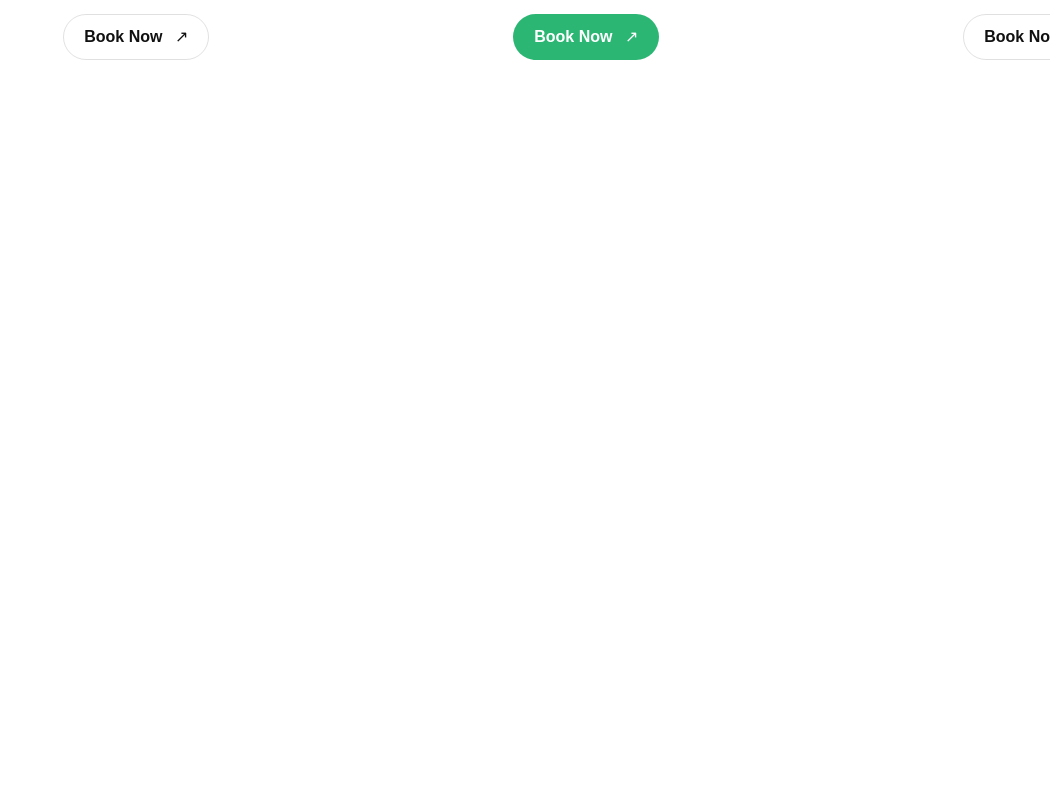
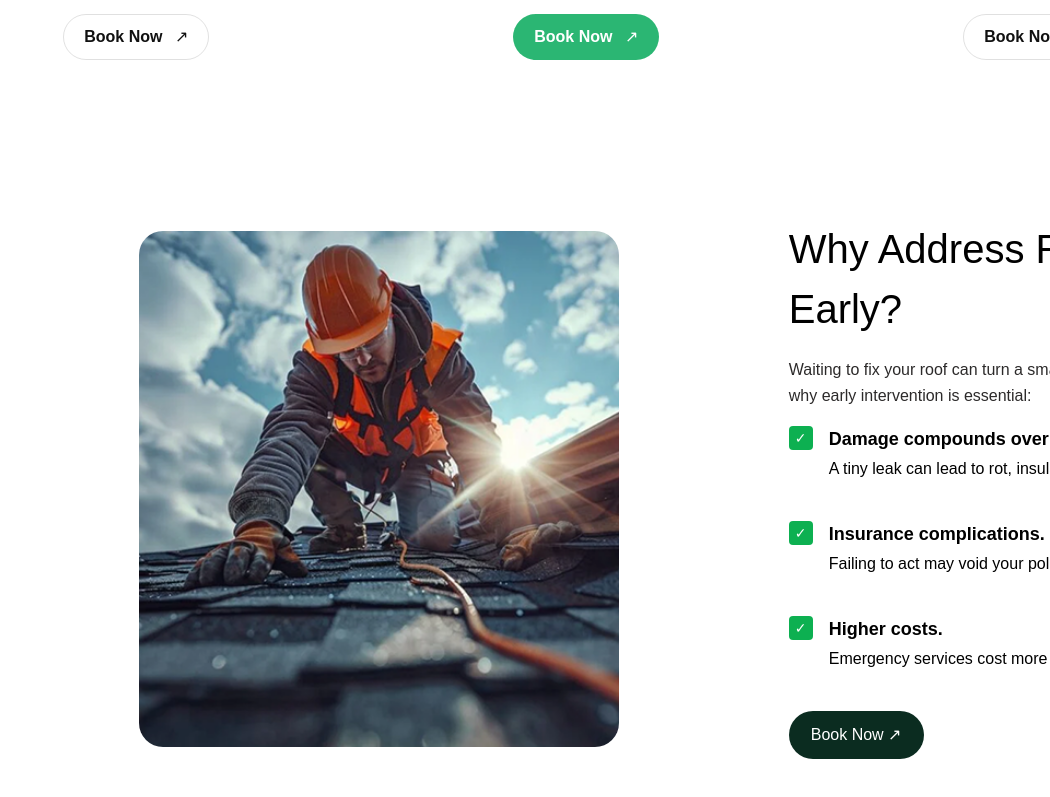
Before and after one commit to antu468/Roofing-service-React, a React (Vite) app: page / in a window 1280 px wide. Shown: the part 2709-3506 px from the top of the page, without its empty margins (230-1280 px from the left). Before the commit the page ends 2849 px from the top, so only its background shows below. Built offline with nearby package versions, Linux system fonts and the light colour scheme.

Commit message:
images and paragraph and button added

```diff
--- a/src/App.css
+++ b/src/App.css
@@ -119,7 +119,6 @@
   }
 }
 
-/* Hero frame overlay */
 .hero-frame {
   position: absolute;
   left: 25%;
@@ -550,7 +549,7 @@ body {
   height: 262px;
   object-fit: cover;
   border-radius: 18px;
-  box-shadow: 0 6px 20px rgba(11,18,36,0.08);
+  box-shadow: 0 6px 20px rgba(11, 18, 36, 0.08);
 }
 
 .card-title {
@@ -561,14 +560,14 @@ body {
 
 .card-desc {
   font-size: 14px;
-  color: #6b6b6b;
+  color: #000000;
   line-height: 1.6;
 }
 
 .card-btn {
   align-self: flex-start;
   background: transparent;
-  border: 1px solid rgba(0,0,0,0.12);
+  border: 1px solid rgba(0, 0, 0, 0.12);
   padding: 10px 20px;
   border-radius: 999px;
   font-weight: 600;
@@ -582,15 +581,26 @@ body {
   border-color: transparent;
 }
 
-.btn-arrow { margin-left: 8px; }
+.btn-arrow {
+  margin-left: 8px;
+}
 
 @media (max-width: 900px) {
-  .services-section { flex-direction: column; left: 6%; width: 88%; }
-  .service-card { width: 100%; }
-  .card-img { height: 180px; }
+  .services-section {
+    flex-direction: column;
+    left: 6%;
+    width: 88%;
+  }
+
+  .service-card {
+    width: 100%;
+  }
+
+  .card-img {
+    height: 180px;
+  }
 }
 
-/* image wrapper for overlay */
 .img-wrap {
   position: relative;
 }
@@ -610,10 +620,171 @@ body {
   align-items: center;
   justify-content: center;
   font-size: 20px;
-  box-shadow: 0 6px 14px rgba(11,18,36,0.12);
+  box-shadow: 0 6px 14px rgba(11, 18, 36, 0.12);
   cursor: pointer;
 }
 
 @media (max-width: 900px) {
-  .img-arrow { right: 8px; width: 40px; height: 40px; }
+  .img-arrow {
+    right: 8px;
+    width: 40px;
+    height: 40px;
+  }
 }
+
+.frame {
+  width: 1440px;
+  height: auto;
+  opacity: 1;
+  top: 2848px;
+  padding: 80px 80px 80px 109px;
+  background: #ffffff;
+  position: absolute;
+  left: 18.3%;
+}
+
+.frame-container {
+  max-width: 1200px;
+  margin: 0 auto;
+  display: flex;
+  align-items: center;
+  justify-content: space-between;
+  gap: 60px;
+}
+
+.frame-media {
+  flex: 0 0 48%;
+}
+
+.frame-img {
+  width: 100%;
+  max-width: 480px;
+  height: 516px;
+  opacity: 1;
+  border-radius: 24px;
+  object-fit: cover;
+}
+
+
+.frame-content {
+  max-width: 550px;
+  font-size: 16px;
+  margin: 0%;
+}
+
+.frame-badge {
+  font-size: 20px;
+  margin-bottom: 15px;
+  display: inline-block;
+  text-align: left;
+}
+
+.frame h2 {
+  margin: 0 0 18px 0;
+  font-size: 40px;
+  color: #000;
+}
+
+.frame p {
+  color: #2c2a2a;
+  line-height: 1.6;
+  margin-bottom: 18px;
+}
+
+.frame-list {
+  list-style: none;
+  padding: 0;
+  margin: 0 0 20px 0;
+  display: flex;
+  flex-direction: column;
+  gap: 18px;
+}
+
+.frame-list .frame-badge {
+  display: absolute;
+  gap: 20px;
+  align-items: flex-start;
+  font-weight: 700;
+  color: #000000;
+}
+
+.frame-list .frame-note {
+  display: absolute;
+  font-weight: 500;
+  color: #000000;
+  margin-top: 8px;
+  font-size: 16px;
+  text-align: left;
+}
+
+.frame-list .frame-badge::before {
+  content: "";
+  width: 25px;
+  height: 25px;
+  background: #2bb673;
+  border-radius: 6px;
+  display: inline-block;
+  margin-top: 6px;
+}
+
+.book-btn {
+  background: #0b2c20;
+  color: #ffffff;
+  border: none;
+  padding: 12px 22px;
+  border-radius: 999px;
+  cursor: pointer;
+}
+.check-item {
+  display: flex;
+  gap: 16px;
+  margin-bottom: 22px;
+  align-items: flex-start;
+}
+
+.check-box {
+  width: 24px;
+  height: 24px;
+  background: #0db051;
+  color: white;
+
+  display: flex;
+  align-items: center;
+  justify-content: center;
+
+  font-size: 14px;
+  font-weight: bold;
+  border-radius: 4px;
+  flex-shrink: 0;
+}
+
+.check-item h4 {
+  font-size: 18px;
+  margin-bottom: 4px;
+  color: #000000;
+  font-weight: 600;
+}
+
+.check-item p {
+  font-size: 16px;
+  color: #000000;
+  line-height: 1.5;
+  font-weight: 400 ;
+}
+
+@media (max-width: 980px) {
+  .frame-container {
+    flex-direction: column;
+    gap: 24px;
+  }
+
+  .frame-media,
+  .frame-content {
+    width: 100%;
+  }
+
+  .frame-img {
+    max-width: 100%;
+    height: auto;
+  }
+}
--- a/src/App.jsx
+++ b/src/App.jsx
@@ -8,6 +8,7 @@ import pic3 from "./assets/card2.png"
 import pic4 from "./assets/Image.png"
 import pic5 from "./assets/Image (1).png"
 import pic6 from "./assets/Image (2).png"
+import pic7 from "./assets/card1.png"
 
 function App() {
   return (
@@ -124,7 +125,7 @@ function App() {
           <img src={pic4} alt="Roof Inspections" className="card-img" />
           <h4 className="card-title">Roof Inspections</h4>
           <p className="card-desc">A proper inspection is the cornerstone of a<br />
-          roofing System. <b>More..</b></p>
+            roofing System. <b>More..</b></p>
           <button className="card-btn">Book Now <span className="btn-arrow">↗</span></button>
         </div>
 
@@ -145,6 +146,60 @@ function App() {
           <button className="card-btn">Book Now <span className="btn-arrow">↗</span></button>
         </div>
       </div>
+      <section className="frame">
+        <div className="frame-container">
+
+          <div className="frame-media">
+            <img src={pic7} alt="Customer Reviews" className="frame-img" />
+          </div>
+
+          <div className="frame-content">
+            <h2>Why Address Roof Issues <br />Early?</h2>
+
+            <p>
+              Waiting to fix your roof can turn a small issue into a full-blown crisis. Here's why early intervention is essential:
+            </p>
+
+            <div className="checklist">
+              <div className="check-item">
+                <span className="check-box">✓</span>
+                <div>
+                  <h4>Damage compounds over time.</h4>
+                  <p>
+                    A tiny leak can lead to rot, insulation loss, and foundation problems.
+                  </p>
+                </div>
+              </div>
+
+              <div className="check-item">
+                <span className="check-box">✓</span>
+                <div>
+                  <h4>Insurance complications.</h4>
+                  <p>
+                    Failing to act may void your policy or limit coverage.
+                  </p>
+                </div>
+              </div>
+
+              <div className="check-item">
+                <span className="check-box">✓</span>
+                <div>
+                  <h4>Higher costs.</h4>
+                  <p>
+                    Emergency services cost more than routine maintenance.
+                  </p>
+                </div>
+              </div>
+            </div>
+
+
+            <button className="book-btn">Book Now ↗</button>
+          </div>
+
+        </div>
+      </section>
+
+
     </>
   )
 }
```
